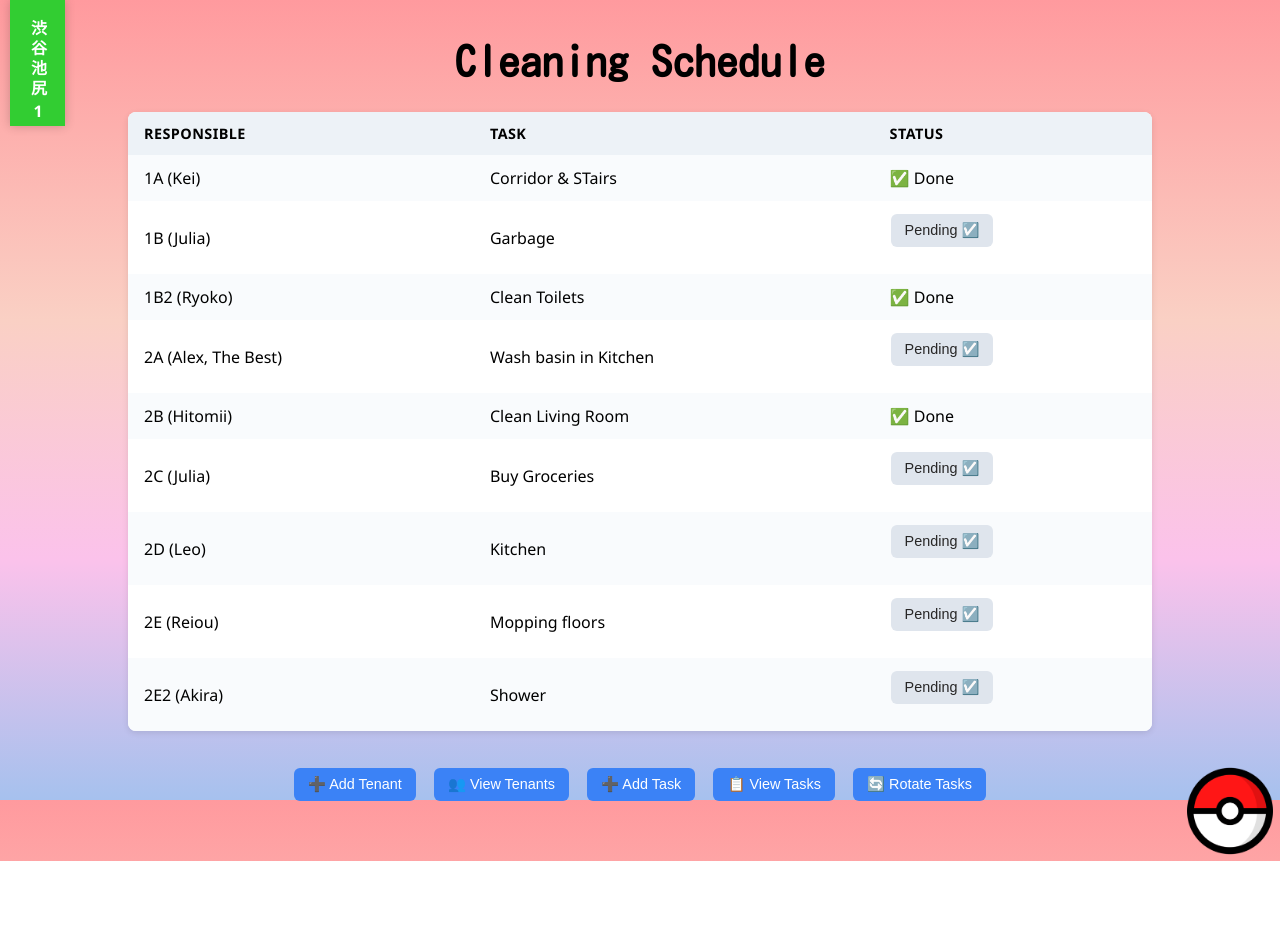
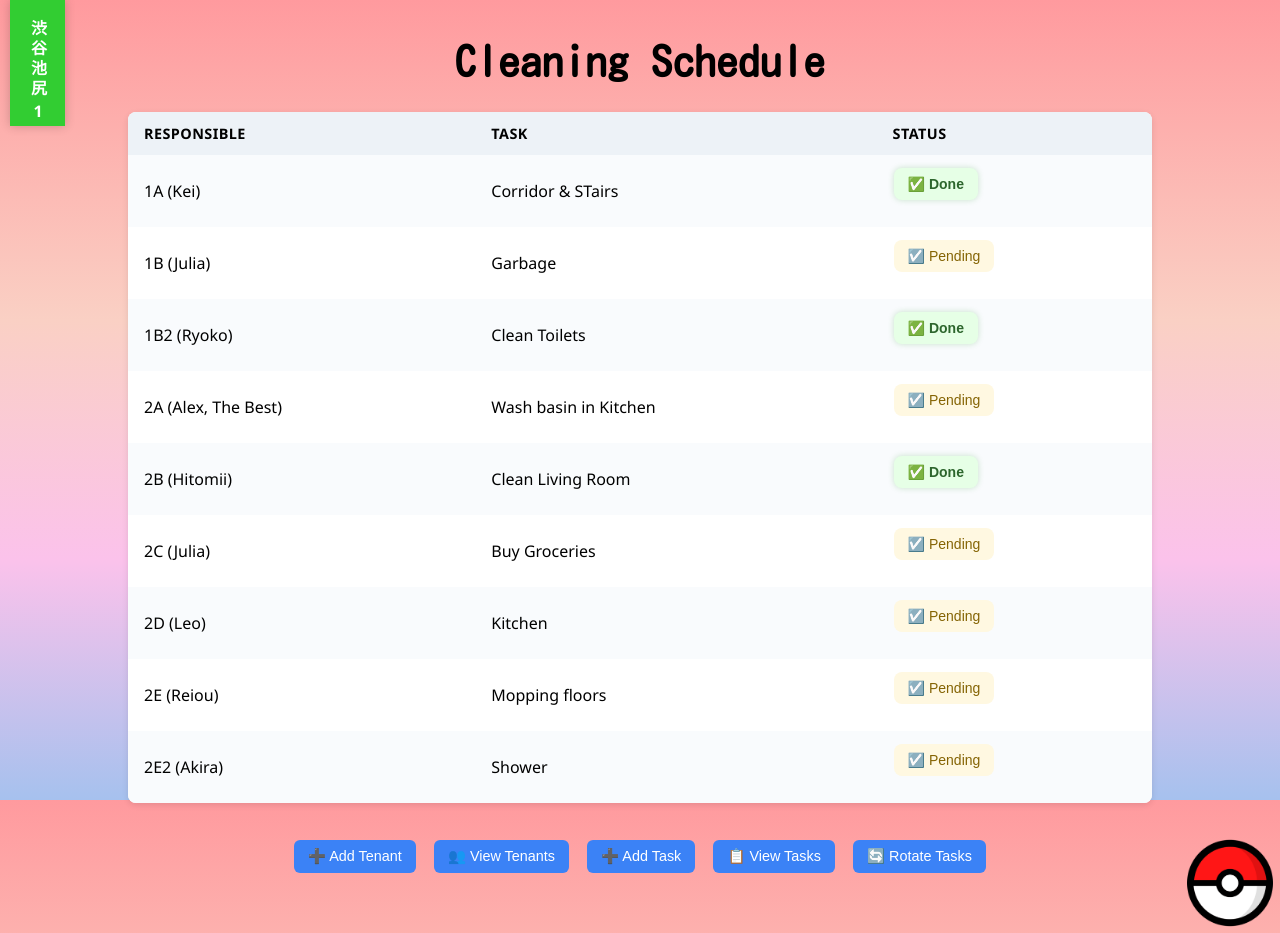
Before and after one commit to LeoBergqvist/cleaning_schedule, a Django app: page / in a window 1280 px wide. Before the commit the page ends 861 px from the top, so only its background shows below. Run offline with Django 5.2, Linux system fonts and the light colour scheme; data comes from the database, SQL or seed files in the repository; both versions use the stored data as it was after the commit.

Commit message:
Updated Done button
This commit adds code that lets user toggle task as done / pending

also adds styling

```diff
--- a/cleaning_schedule/schedule/static/schedule/style.css
+++ b/cleaning_schedule/schedule/static/schedule/style.css
@@ -160,6 +160,29 @@ a {
     color: white;
 }
 
+.done-button {
+    border: none;
+    padding: 8px 14px;
+    border-radius: 8px;
+    font-size: 14px;
+    transition: all 0.3s ease;
+}
+
+.done-button.done {
+    background-color: #e6ffe6;
+    /* soft green */
+    color: #2d662d;
+    font-weight: 600;
+    box-shadow: 0 0 6px rgba(0, 128, 0, 0.2);
+}
+
+.done-button.pending {
+    background-color: #fff8e1;
+    /* soft yellow */
+    color: #856404;
+}
+
+
 .table-actions button {
     background-color: #3b82f6;
     border: none;
--- a/cleaning_schedule/schedule/templates/schedule/task_list.html
+++ b/cleaning_schedule/schedule/templates/schedule/task_list.html
@@ -2,6 +2,7 @@
 
 <!DOCTYPE html>
 <html>
+
 <head>
     <title>Cleaning Schedule</title>
     <link rel="stylesheet" href="{% static 'schedule/style.css' %}">
@@ -14,6 +15,7 @@
         th { background-color: #f2f2f2; }
     </style> -->
 </head>
+
 <body>
     <h1 style="text-align:center;">Cleaning Schedule</h1>
     <div class="vertical-banner">渋谷池尻1</div>
@@ -35,15 +37,19 @@
             <td>{{ task.name }}</td>
 
             <td>
+                <form method="post" action="{% url 'task_done' task.id %}">
+                    {% csrf_token %}
+                    <button type="submit"
+                        class="done-button {% if task.status == 'done' %}done{% elif task.status == 'pending' %}pending{% endif %}"
+                        style="margin-bottom: 15px;">
                         {% if task.status == "done" %}
                         ✅ Done
                         {% elif task.status == "pending" %}
+                        ☑️ Pending
+                        {% endif %}
+                    </button>
+                </form>
 
-                    <form method="post" action="{% url 'task_done' task.id %}">
-                        {% csrf_token %}
-                        <button class="done-button" type="submit" style="margin-bottom: 15px;">Pending ☑️</button>
-                    </form>
-                {% endif %}
             </td>
         </tr>
         {% endfor %}
@@ -77,4 +83,5 @@
     </a> -->
 
 </body>
+
 </html>
--- a/cleaning_schedule/schedule/views.py
+++ b/cleaning_schedule/schedule/views.py
@@ -86,7 +86,10 @@ def delete_task(request, task_id):
 
 def task_done(request, task_id):
     task = get_object_or_404(Task, id=task_id)
-    task.status = "done"
+    if task.status == "pending":
+        task.status = "done"
+    else:
+        task.status = "pending"
     task.save()
     return redirect("task_list")
 
```
Also changed, not shown: cleaning_schedule/db.sqlite3. Lines whose indentation alone changed are shown as unchanged.
